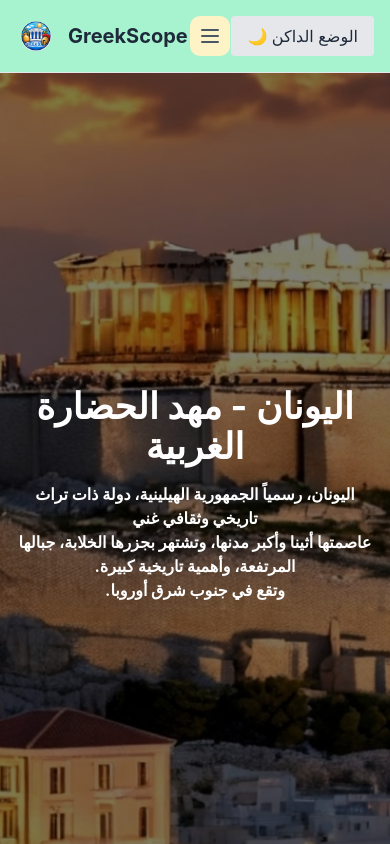
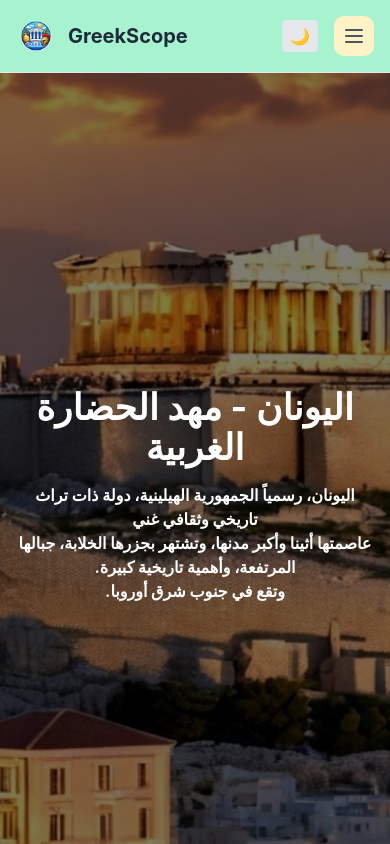
Before and after one commit to ahmedelhossin/GreekScope, a Next.js app: page / in a window 390 px wide. Shown: the top 844 px of the page. Built offline with nearby package versions, Linux system fonts and the light colour scheme.

Commit message:
Update: improved mobile

```diff
--- /dev/null
+++ b/src/app/ClientLayout.tsx
@@ -0,0 +1,40 @@
+"use client"
+
+import { useRef, useEffect, useState } from "react"
+import Navbar from "@/components/common/navbar"
+import Footer from "@/components/common/footer"
+import { ThemeProvider } from "@/context/ThemeContext"
+
+export default function ClientLayout({
+    children,
+}: {
+    children: React.ReactNode
+}) {
+    const navRef = useRef<HTMLElement>(null)
+    const [navHeight, setNavHeight] = useState(0)
+
+    useEffect(() => {
+        if (!navRef.current) return
+
+        const updateHeight = () => {
+            setNavHeight(navRef.current!.offsetHeight)
+        }
+
+        updateHeight()
+        window.addEventListener("resize", updateHeight)
+
+        return () => window.removeEventListener("resize", updateHeight)
+    }, [])
+
+    return (
+        <ThemeProvider>
+            <Navbar ref={navRef} />
+
+            {/* 🔥 Dynamic spacer instead of (hello 1) */}
+            <div style={{ height: navHeight }} />
+
+            {children}
+            <Footer />
+        </ThemeProvider>
+    )
+}
--- a/src/app/layout.tsx
+++ b/src/app/layout.tsx
@@ -1,10 +1,8 @@
 import type { Metadata } from "next";
 import { Geist, Geist_Mono } from "next/font/google";
 import "./globals.css";
-import Navbar from "@/components/common/navbar";
-import { ThemeProvider } from '@/context/ThemeContext';
-import Footer from "@/components/common/footer";
 import localFont from "next/font/local";
+import ClientLayout from "./ClientLayout";
 
 const geistSans = Geist({
   variable: "--font-geist-sans",
@@ -22,7 +20,6 @@ const geistMono = Geist_Mono({
   variable: "--font-geist-mono",
   subsets: ["latin"],
 });
-
 export const metadata: Metadata = {
   verification: {
     google: "f7elVlC32bXPfW6Pdu8DAIzRLbrk75k1Ka-hXEuzHVU",
@@ -41,6 +38,7 @@ export const metadata: Metadata = {
     "Tourism",
     "Ancient Greece",
     "CKP Ahmed ElHosssin VeRcEl",
+    "tuziyzghy",
   ],
   authors: [{ name: "Ahmed" }],
   creator: "Ahmed",
@@ -85,12 +83,12 @@ export default function RootLayout({
         className={`${geistSans.variable} ${cairo.variable} ${geistMono.variable} antialiased`}
       >
         <main>
-          <ThemeProvider>
-            <Navbar />
-            <div className="h-18"></div>
-            {children}
-            <Footer />
-          </ThemeProvider>
+          <ClientLayout>
+
+              {/* <div className="h-18"></div> */}
+              {children}
+
+            </ClientLayout>
         </main>
       </body>
     </html>
--- a/src/components/common/navbar.tsx
+++ b/src/components/common/navbar.tsx
@@ -1,17 +1,17 @@
 "use client"
 
 import Link from "next/link"
-import React, { useContext, useState } from "react"
+import React, { forwardRef, useContext, useState } from "react"
 import Image from "next/image"
 import { usePathname } from "next/navigation"
 import { ThemeContext } from "@/context/ThemeContext"
 
-export default function Navbar() {
+const Navbar = forwardRef<HTMLElement>((_, ref) => {
   const { theme, toggleTheme } = useContext(ThemeContext)
   const [isMobileMenuOpen, setIsMobileMenuOpen] = useState(false)
   const [isHistoryOpen, setIsHistoryOpen] = useState(false)
   const [open, setOpen] = useState(false)
-
+  const closeTimer = React.useRef<NodeJS.Timeout | null>(null)
   const pathname = usePathname()
 
   const isActive = (href: string) => pathname === href
@@ -19,6 +19,7 @@ export default function Navbar() {
 
   return (
     <nav
+      ref={ref}
       aria-label="Main navigation"
       dir="ltr"
       className="bg-[#A7F3D0] fixed w-full z-20 top-0 border-b border-gray-200 text-black"
@@ -41,33 +42,10 @@ export default function Navbar() {
             GreekScope
           </span>
         </Link>
-
-
-        {/* Mobile menu toggle */}
-        <button
-          type="button"
-          aria-label={isMobileMenuOpen ? "Close main menu" : "Open main menu"}
-          aria-expanded={isMobileMenuOpen}
-          aria-controls="main-menu"
-          onClick={() => setIsMobileMenuOpen(prev => !prev)}
-          className="md:hidden p-2 bg-amber-100 text-gray-600 rounded-lg hover:bg-emerald-300"
-        >
-          <svg
-            className="w-6 h-6"
-            fill="none"
-            stroke="currentColor"
-            viewBox="0 0 24 24"
-            aria-hidden="true"
-          >
-            <path strokeLinecap="round" strokeLinejoin="round" strokeWidth="2"
-              d="M4 6h16M4 12h16M4 18h16" />
-          </svg>
-        </button>
-
-        {/* Navigation */}
         <div
           id="main-menu"
-          className={`w-full md:flex md:w-auto ${isMobileMenuOpen ? "block" : "hidden"}`}
+          className={`w-full shrink md:flex md:w-auto order-3 md:order-2 ${isMobileMenuOpen ? "block" : "hidden"}`}
+
         >
           <ul
             dir="rtl"
@@ -78,7 +56,7 @@ export default function Navbar() {
               <Link
                 href="/"
                 aria-current={isActive("/") ? "page" : undefined}
-                className={`block py-2 px-3 ${isActive("/")
+                className={`block py-2 px-3 text-center ${isActive("/")
                   ? "text-white bg-amber-400 rounded-4xl"
                   : "text-gray-700 hover:text-emerald-700"
                   }`}
@@ -88,14 +66,26 @@ export default function Navbar() {
             </li>
 
             {/* History dropdown */}
-            <li className="relative">
-              <button
-                type="button"
+            <li
+              className="relative"
+              onMouseEnter={() => {
+                if (closeTimer.current) clearTimeout(closeTimer.current)
+                setIsHistoryOpen(true)
+              }}
+              onMouseLeave={() => {
+                closeTimer.current = setTimeout(() => {
+                  setIsHistoryOpen(false)
+                }, 200) // ← sweet spot for laptops
+              }}
+            >
+
+
+              <Link
+                href="/history"
                 aria-haspopup="true"
                 aria-expanded={isHistoryOpen}
                 aria-controls="history-menu"
-                onClick={() => setIsHistoryOpen(prev => !prev)}
-                className={`py-2 px-4 rounded-lg border transition-colors ${isHistoryActive()
+                className={`py-2 px-4 rounded-lg border transition-colors inline-flex items-center ${isHistoryActive()
                   ? "bg-amber-400 text-white"
                   : "bg-white/50 text-gray-700 hover:bg-white"
                   }`}
@@ -114,7 +104,7 @@ export default function Navbar() {
                       d="m19 9-7 7-7-7" />
                   </svg>
                 </span>
-              </button>
+              </Link>
 
               {isHistoryOpen && (
                 <ul
@@ -203,41 +193,71 @@ export default function Navbar() {
               )}
             </li>
 
-            <li><Link className={`block py-2 px-3 ${isActive("/about-greece")
+            <li><Link className={`block py-2 px-3 text-center  ${isActive("/about-greece")
               ? "text-white bg-amber-400 rounded-4xl"
               : "text-gray-700 hover:text-emerald-700"
               }`} href="/about-greece">عن اليونان</Link></li>
-            <li><Link className={`block py-2 px-3 ${isActive("/media")
+            <li><Link className={`block py-2 px-3 text-center ${isActive("/media")
               ? "text-white bg-amber-400 rounded-4xl"
               : "text-gray-700 hover:text-emerald-700"
               }`} href="/media">المعرض</Link></li>
-            <li><Link className={`block py-2 px-3 ${isActive("/societyDevelopment")
+            <li><Link className={`block py-2 px-3 text-center ${isActive("/societyDevelopment")
               ? "text-white bg-amber-400 rounded-4xl"
               : "text-gray-700 hover:text-emerald-700"
               }`} href="/societyDevelopment">المجتمع والتنمية</Link></li>
-            <li><Link className={`block py-2 px-3 ${isActive("/cultureEntertainment")
+            <li><Link className={`block py-2 px-3 text-center ${isActive("/cultureEntertainment")
               ? "text-white bg-amber-400 rounded-4xl"
               : "text-gray-700 hover:text-emerald-700"
               }`} href="/cultureEntertainment">الثقافة والترفيه</Link></li>
-            <li><Link className={`block py-2 px-3 ${isActive("/educational")
+            <li><Link className={`block py-2 px-3 text-center ${isActive("/educational")
               ? "text-white bg-amber-400 rounded-4xl"
               : "text-gray-700 hover:text-emerald-700"
               }`} href="/educational">قسم التعليم</Link></li>
 
           </ul>
+
         </div>
-
-        {/* Theme toggle */}
+        <div className="flex items-center gap-4 order-2">
           <button
             type="button"
             aria-label="Toggle theme"
             onClick={toggleTheme}
-          className="px-4 py-2 bg-gray-200 dark:bg-gray-800 dark:text-white text-gray-800 rounded"
+            className="shrink-0 px-4 py-2 not-md:px-2 not-md:py-1 bg-gray-200 dark:bg-gray-800 dark:text-white text-gray-800 rounded"
           >
+            <span className="md:hidden">
+              {theme === "light" ? "🌙" : "☀️"}
+            </span>
+
+            <span className="hidden md:inline">
               {theme === "light" ? "🌙 الوضع الداكن" : "☀️ الوضع الفاتح"}
+            </span>
+
           </button>
-
+          {/* Mobile menu toggle */}
+          <button
+            type="button"
+            aria-label={isMobileMenuOpen ? "Close main menu" : "Open main menu"}
+            aria-expanded={isMobileMenuOpen}
+            aria-controls="main-menu"
+            onClick={() => setIsMobileMenuOpen(prev => !prev)}
+            className="md:hidden p-2 bg-amber-100 text-gray-600 rounded-lg hover:bg-emerald-300"
+          >
+            <svg
+              className="w-6 h-6"
+              fill="none"
+              stroke="currentColor"
+              viewBox="0 0 24 24"
+              aria-hidden="true"
+            >
+              <path strokeLinecap="round" strokeLinejoin="round" strokeWidth="2"
+                d="M4 6h16M4 12h16M4 18h16" />
+            </svg>
+          </button>
+        </div>
       </div>
     </nav>
   )
-}
+})
+
+Navbar.displayName = "Navbar"
+export default Navbar
```
Lines whose indentation alone changed are shown as unchanged.
